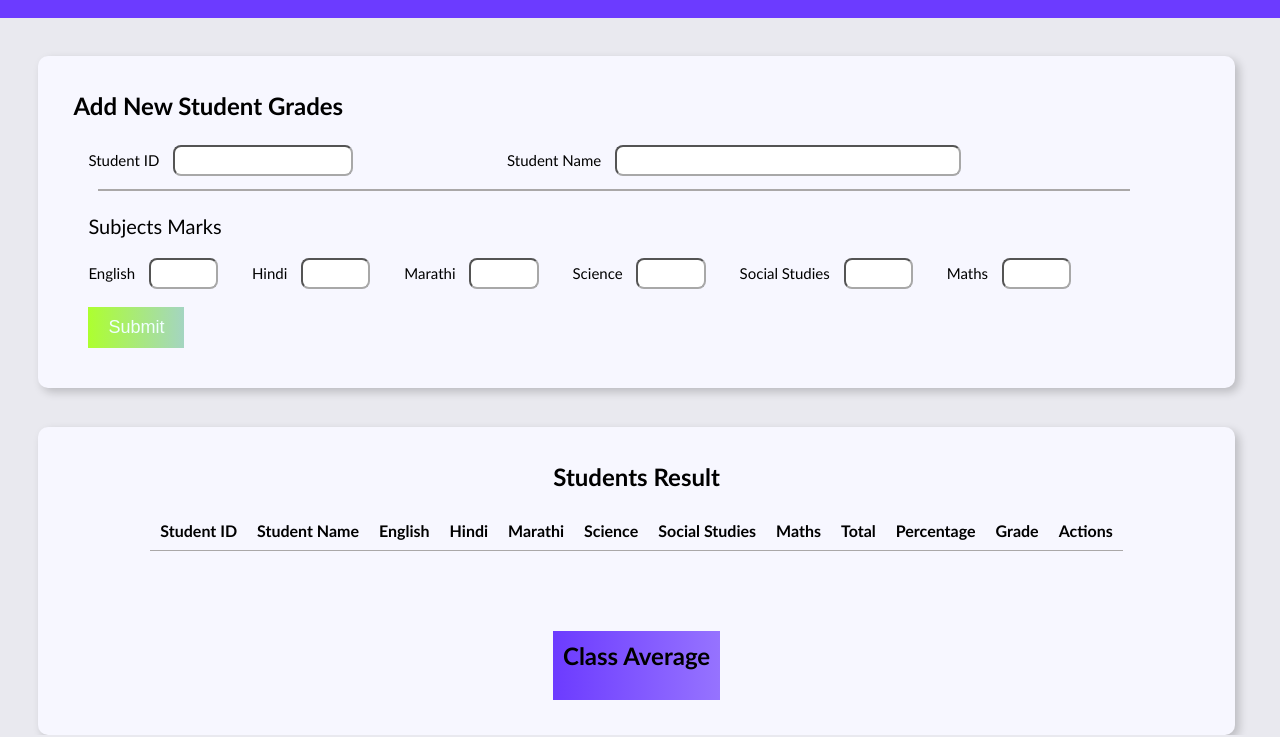
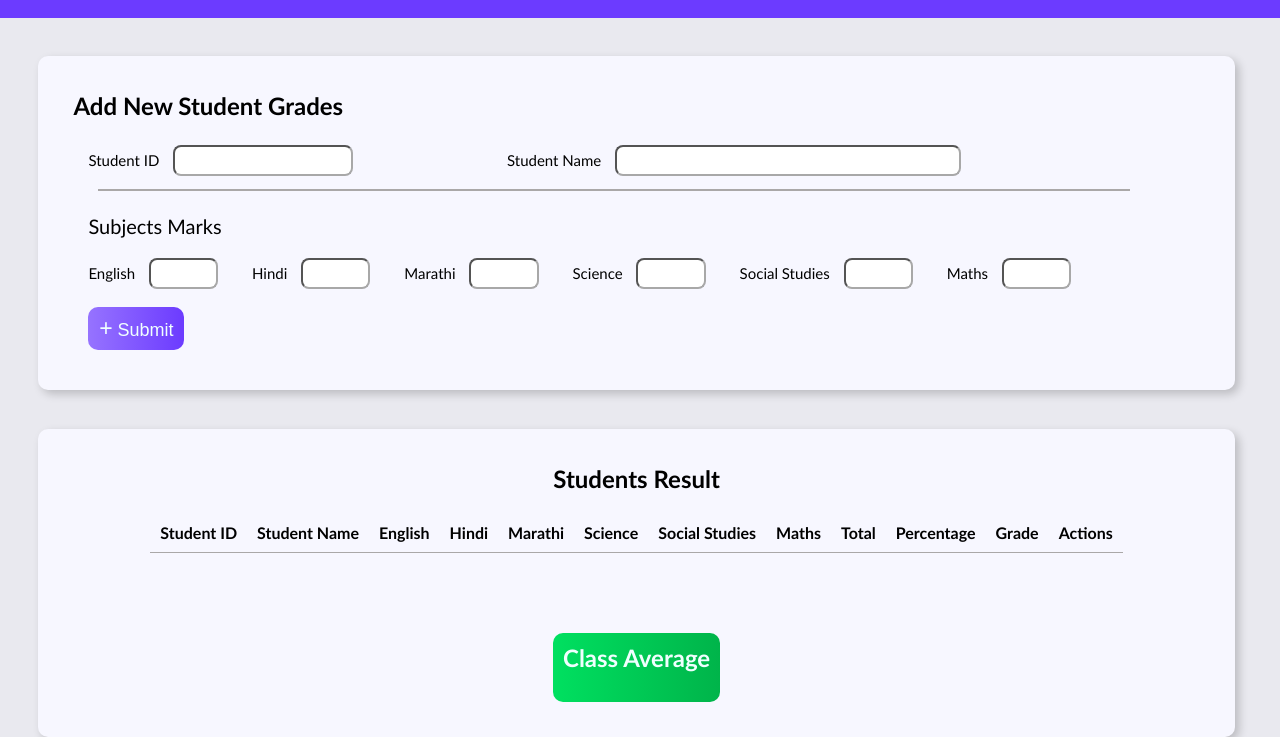
Before and after one commit to Me-Saksh-ire/student-grade-dashboard, a plain HTML site: page index.html in a window 1280 px wide. Shown: the part 96-833 px from the top of the page. Drawn offline with Linux system fonts and the light colour scheme.

Commit message:
Update dashboard: some commands and functionalities are added

```diff
--- a/index.html
+++ b/index.html
@@ -35,7 +35,7 @@
                     Social Studies  <input type="number" id="socs">
                     Maths  <input type="number" id="math"><br><br>
 
-                    <button type="button" id="button" onclick="addStudent()">Submit</button>
+                    <button type="button" id="button" onclick="addStudent()"> <span style="font-size: 23px;">+</span> Submit</button>
                 </div>
 
                 </form>
@@ -69,7 +69,7 @@
 
                 <div id="marksDisplay">
                 <div id="classAvrg">
-                    <h2>Class Average</h2>
+                    <h2 class="h2">Class Average</h2>
                     <span id="classAverage"></span>
                 </div>
             </div>
--- a/script.js
+++ b/script.js
@@ -1,3 +1,4 @@
+// create a line divider in between student name, roll number and students subject marks
 var canvas = document.getElementById("createLine");
 var ctx = canvas.getContext('2d');
 
@@ -7,13 +8,15 @@ ctx.lineTo(100, 0);
 ctx.lineWidth = 2;
 ctx.stroke();
 
+
+// create a variables using appropriate id's to display data in web page
 const studentDetails = document.getElementById('studentDetails');
 const tableDisplay = document.getElementById('tableDisplay');
 const resetButton = document.getElementById('button');
 const form = document.getElementById('form')
 
 
-
+// create event that reset or empty the input field after submitting data
 resetButton.addEventListener('click', () => {
   document.getElementById("num").value = "";
   document.getElementById("name").value = "";
@@ -26,8 +29,13 @@ resetButton.addEventListener('click', () => {
 });
 
 
+// create an empty array where inserted student data will be store
 let students = [];
 
+
+// addStudent() method allow user to input the data and make operation on the inputed data such as checks whether the input field is empty or not and according to it, addition, calculating percentage , grade
+
+// it accept marks in whole and float numbers or not then it will consider 0
 function addStudent() {
   let rollno = document.getElementById("num").value;
   let name = document.getElementById("name").value;
@@ -39,24 +47,24 @@ function addStudent() {
   let maths = parseFloat(document.getElementById("math").value) || 0;
 
 
+// checks whether the input field is empty or not and is empty then it alert 'Roll Number and Name are required!' this message
+   if(!rollno || !name){
+    alert("Roll Number and Name are required!");
+    return;
+  }
 
+// addition, calculating percentage , grading takes place
   let maxTotalMarks = 100;
   let totalSubject = 6;
   let totalMarks = eng + hind + mar + sci + socs + maths;
   let percentage = (totalMarks / (totalSubject * maxTotalMarks)) * 100;
 
 
-   if(!rollno || !name){
-    alert("Roll Number and Name are required!");
-    return;
-  }
-
-
   const grade= percentage >= 91 ? "A" : percentage >= 81 ? "B" : percentage >= 71 ? "C" : percentage >= 61 ? "D" : percentage >= 51 ? "E" : percentage >= 41 ? "F" : percentage >= 31 ? "G" : percentage >= 21 ? "H" : percentage >= 11 ? "I" : "Fail";
 
 
 
-// Insert into table
+// Insert the inputed student data into table format
   let table = document.getElementById("studentDetails");
   let row = table.insertRow();
   row.insertCell(0).textContent = rollno;
@@ -70,9 +78,13 @@ function addStudent() {
 
   //Calculated Field
   row.insertCell(8).textContent = totalMarks;
-  row.insertCell(9).textContent = percentage.toFixed(2) + "%";
+  row.insertCell(9).textContent = percentage.toFixed(2) + " %";
   row.insertCell(10).textContent = grade;
+
+
+// delete the specific row which is no longer required
   const butn = document.createElement('Button');
+  butn.id = 'deleteBtn'
   butn.innerText = 'Delete';
 
   butn.addEventListener('click', () => {
@@ -81,9 +93,14 @@ function addStudent() {
   });
   row.insertCell(11).appendChild(butn);
 
+
+  // push or insert the students details into student[] array
   students.push({rollno, name, eng, hind, mar, sci, socs, maths, totalMarks, percentage, grade,
 });
 
+
+
+// create a functionality to calculate class average
 let totalClassMarks = 0;
 
 students.forEach(student => {
@@ -92,7 +109,7 @@ students.forEach(student => {
 });
 let classAverage = totalClassMarks / students.length;
 
-document.getElementById('classAverage').textContent = classAverage.toFixed(2)
+document.getElementById('classAverage').textContent = classAverage.toFixed(2) + ' %';
 
 
 
--- a/style.css
+++ b/style.css
@@ -46,12 +46,14 @@ form, input{
 }
 
 #button{
-    padding: 10px;
+    padding: 8px;
+    border-radius: 10px;
     width: 6rem;
     color: azure;
-    background-image: linear-gradient(to right, greenyellow, rgb(164, 213, 193));
+    background-image: linear-gradient(to right, #9673FF, #6C3BFF);
     border: none;
     font-size: 18px;
+    margin-left: 85%;
 }
 
  table, tbody, th, tr{
@@ -96,7 +98,43 @@ h2{
 }
 
 #classAvrg{
-    background-image: linear-gradient(to right, #6C3BFF, #9673FF);
+    background-image: linear-gradient(to right, #00E060 , #00B44A);
     padding: 10px;
     margin-top: 5rem;
+    border-radius: 10px;
 }
+
+#classAverage{
+    font-size: 40px;
+    text-align: center;
+    color: azure;
+}
+
+.h2{
+    text-align: center;
+    color: azure;
+}
+
+#deleteBtn{
+    color: red;
+    border: none;
+    font-size: 15px;
+    background-color: azure;
+}
+
+@media (min-width: 768px) {
+    form {
+      flex-direction: row;
+      flex-wrap: wrap;
+      align-items: center;
+    }
+
+    form > * {
+      flex: 1 1 200px;
+      margin-right: 1rem;
+    }
+
+    #button {
+      margin-left: auto;
+    }
+  }
```
